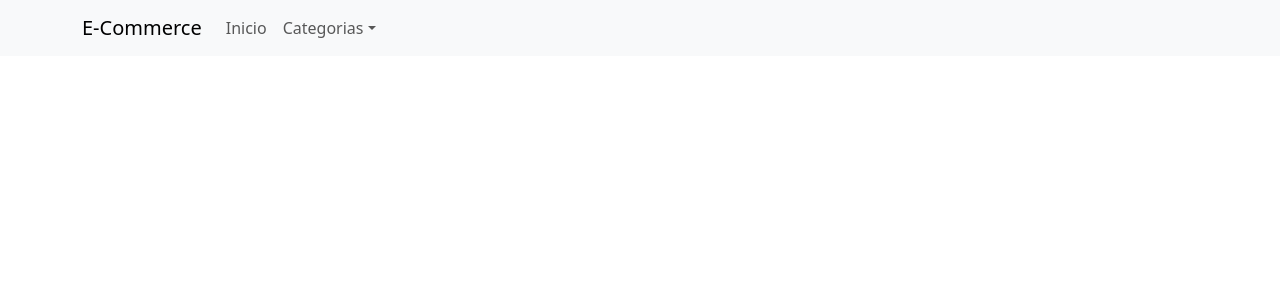
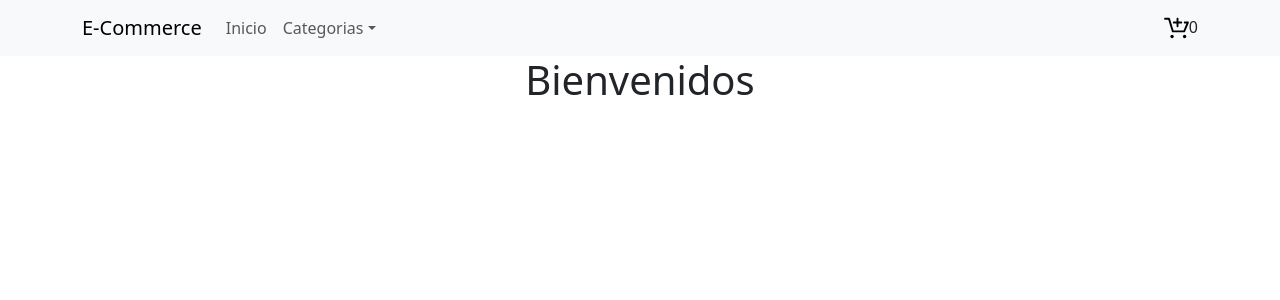
Before and after one commit to henrymonroy7/mi-primer-ecommerce, a React (Create React App) app: page / in a window 1280 px wide. Shown: the top 300 px of the page. Built offline with nearby package versions, Linux system fonts and the light colour scheme.

Commit message:
PreEntrega1 MonroyHenry

```diff
--- a/src/App.js
+++ b/src/App.js
@@ -1,11 +1,14 @@
 import './App.css';
 import 'bootstrap/dist/css/bootstrap.min.css';
 import NavBar from './Componentes/NavBar/NavBar';
+import ItemListContainer from './Componentes/ItemListContainer/ItemListContainer';
 
 function App() {
   return (
     <div className ="App">
       <NavBar/>
+      <ItemListContainer greeting = "Bienvenidos"/>
+
     </div>
   );
 }
--- /dev/null
+++ b/src/Componentes/CartWidget/CartWidget.js
@@ -0,0 +1,12 @@
+import cart from './assets/cart.svg'
+
+const CardWidget = () => {
+    return (
+        <div>
+            <img src = { cart } style = {{ width: 25}}/>
+            0
+        </div>
+    )
+}
+
+export default CardWidget
--- /dev/null
+++ b/src/Componentes/ItemListContainer/ItemListContainer.js
@@ -0,0 +1,9 @@
+const ItemListContainer = ( { greeting }) => {
+    return (
+        <div>
+            <h1>{ greeting }</h1>
+        </div>
+    )
+}
+
+export default ItemListContainer
--- a/src/Componentes/NavBar/NavBar.js
+++ b/src/Componentes/NavBar/NavBar.js
@@ -2,6 +2,7 @@ import Container from 'react-bootstrap/Container';
 import Nav from 'react-bootstrap/Nav';
 import Navbar from 'react-bootstrap/Navbar';
 import NavDropdown from 'react-bootstrap/NavDropdown';
+import CardWidget from '../CartWidget/CartWidget';
 
 const NavBar = () => {
     return (
@@ -24,6 +25,7 @@ const NavBar = () => {
                 </NavDropdown.Item>
               </NavDropdown>
             </Nav>
+            <CardWidget />
           </Navbar.Collapse>
         </Container>
       </Navbar>
```
Also changed, not shown: src/Componentes/CartWidget/assets/cart.svg (added).
